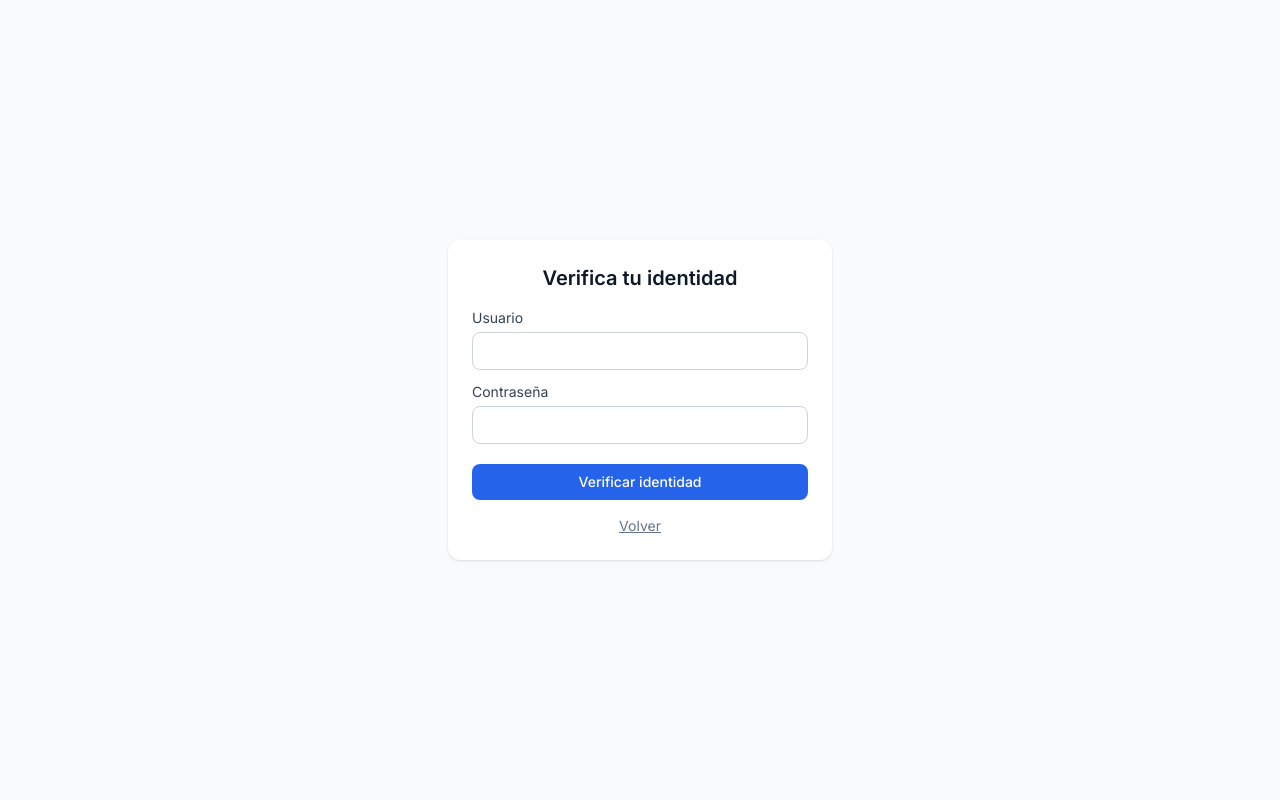
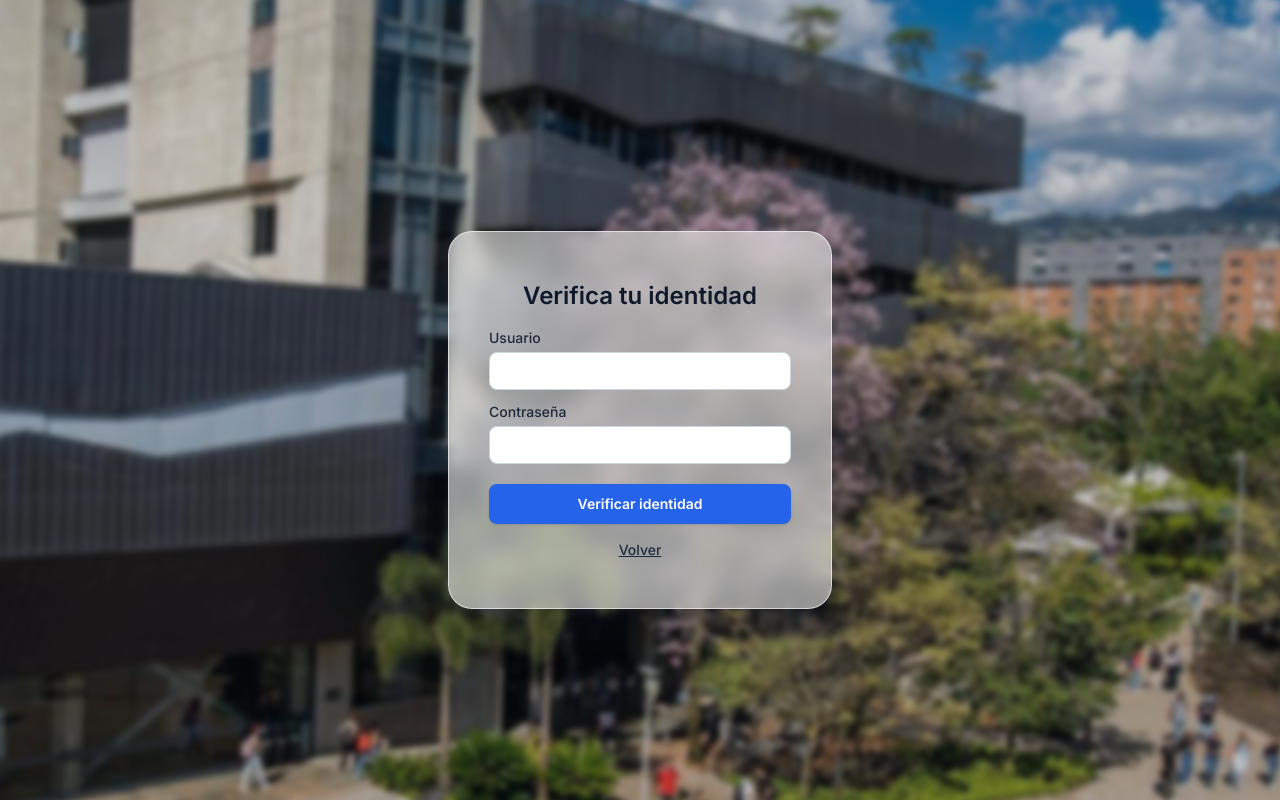
Before and after one commit to migueCOLORADO/PupiGo, a React (Vite) app in the folder frontend/: page /auth0-cond in a window 1280 px wide. Built offline with nearby package versions, Linux system fonts and the light colour scheme; no server answers.

Commit message:
feat(UH17): /auth0 y /auth0-cond con fondo desenfocado y panel de vidrio

```diff
--- a/frontend/src/pages/DriverAuthPage.jsx
+++ b/frontend/src/pages/DriverAuthPage.jsx
@@ -1,10 +1,13 @@
 import { useState } from 'react';
 import { Link, Navigate, useNavigate } from 'react-router-dom';
 import { useAuth } from '../auth/useAuth';
+import HeroBackdrop from '../components/landing/HeroBackdrop';
+import visionImage from '../assets/landing/nuestraVision.jpg';
 
 const GENERIC_ERROR = 'Usuario o contraseña incorrectos.';
 
 // UH17: verificacion del conductor en /auth0-cond con el login por token de la Feature 12.
+// Mismo fondo desenfocado y panel de vidrio del encabezado de la landing (HeroBackdrop).
 export default function DriverAuthPage() {
   const { user, checking, login, logout } = useAuth();
   const navigate = useNavigate();
@@ -35,26 +38,26 @@ export default function DriverAuthPage() {
     }
   };
 
-  const field = 'mt-1 w-full rounded-lg border border-slate-300 px-3 py-2 text-sm focus:outline-none focus:ring-2 focus:ring-[#2563EB]';
+  const field = 'mt-1 w-full rounded-lg border border-slate-300 bg-white px-3 py-2 text-sm text-ink focus:outline-none focus:ring-2 focus:ring-[#2563EB]';
   return (
-    <main className="min-h-screen flex items-center justify-center bg-slate-50 p-6">
-      <form onSubmit={submit} className="w-full max-w-sm rounded-xl bg-white p-6 shadow">
-        <h1 className="text-center text-xl font-semibold text-slate-900">Verifica tu identidad</h1>
-        <label className="mt-4 block text-sm text-slate-700">Usuario
+    <HeroBackdrop as="main" image={visionImage} className="font-sans" panelClassName="max-w-sm !items-stretch !text-left">
+      <form onSubmit={submit} className="w-full">
+        <h1 className="text-center text-xl font-semibold text-ink md:text-2xl">Verifica tu identidad</h1>
+        <label className="mt-4 block text-sm font-medium text-slate-800">Usuario
           <input className={field} value={username} onChange={(e) => setUsername(e.target.value)}
             autoComplete="username" required />
         </label>
-        <label className="mt-3 block text-sm text-slate-700">Contraseña
+        <label className="mt-3 block text-sm font-medium text-slate-800">Contraseña
           <input className={field} type="password" value={password} onChange={(e) => setPassword(e.target.value)}
             autoComplete="current-password" required />
         </label>
-        {error && <p role="alert" className="mt-3 text-sm text-red-600">{error}</p>}
+        {error && <p role="alert" className="mt-3 rounded-lg bg-white/80 px-3 py-2 text-sm font-medium text-red-700">{error}</p>}
         <button type="submit" disabled={busy}
-          className="mt-5 w-full rounded-lg bg-[#2563EB] px-4 py-2 text-sm font-medium text-white disabled:opacity-60">
+          className="mt-5 w-full rounded-lg bg-[#2563EB] px-4 py-2.5 text-sm font-semibold text-white shadow hover:bg-[#1d4ed8] focus:outline-none focus:ring-2 focus:ring-[#2563EB] focus:ring-offset-2 disabled:opacity-60">
           {busy ? 'Verificando...' : 'Verificar identidad'}
         </button>
-        <Link to="/auth0" className="mt-4 block text-center text-sm text-slate-500 underline">Volver</Link>
+        <Link to="/auth0" className="mt-4 block text-center text-sm font-medium text-slate-800 underline">Volver</Link>
       </form>
-    </main>
+    </HeroBackdrop>
   );
 }
--- a/frontend/src/pages/RoleSelectPage.jsx
+++ b/frontend/src/pages/RoleSelectPage.jsx
@@ -1,17 +1,20 @@
 import { useNavigate } from 'react-router-dom';
+import HeroBackdrop from '../components/landing/HeroBackdrop';
+import heroImage from '../assets/landing/fondoPrincipal.jpg';
 import logo from '../assets/logo.png';
 
 const btn = 'w-full rounded-xl px-5 py-3 text-base font-semibold shadow transition focus:outline-none focus:ring-2 focus:ring-[#2563EB] focus:ring-offset-2';
 
-// UH17 / RF #227: seleccion de rol en /auth0.
+// UH17 / RF #227: seleccion de rol en /auth0, con el mismo fondo y panel de vidrio del encabezado de la landing.
 export default function RoleSelectPage() {
   const navigate = useNavigate();
   return (
-    <main className="min-h-screen flex items-center justify-center bg-slate-50 p-6">
-      <div className="w-full max-w-sm text-center">
-        <img src={logo} alt="PupiGo" className="mx-auto h-14 w-auto" />
-        <h1 className="mt-6 text-2xl font-bold text-slate-900">¿Quién eres?</h1>
-        <div className="mt-8 flex flex-col gap-3">
+    <HeroBackdrop as="main" image={heroImage} className="font-sans" panelClassName="max-w-md">
+      <span className="rounded-2xl bg-white px-4 py-2 shadow-card">
+        <img src={logo} alt="PupiGo" className="h-12 w-auto brightness-[1.04] md:h-14" />
+      </span>
+      <h1 className="mt-6 text-2xl font-bold text-ink md:text-3xl">¿Quién eres?</h1>
+      <div className="mt-8 flex w-full flex-col gap-3">
         <button type="button" onClick={() => navigate('/estudiante')}
           className={`${btn} bg-[#2563EB] text-white hover:bg-[#1d4ed8]`}>
           Soy Eafitense
@@ -21,7 +24,6 @@ export default function RoleSelectPage() {
           Soy Pupichofer
         </button>
       </div>
-      </div>
-    </main>
+    </HeroBackdrop>
   );
 }
```
Lines whose indentation alone changed are shown as unchanged.
